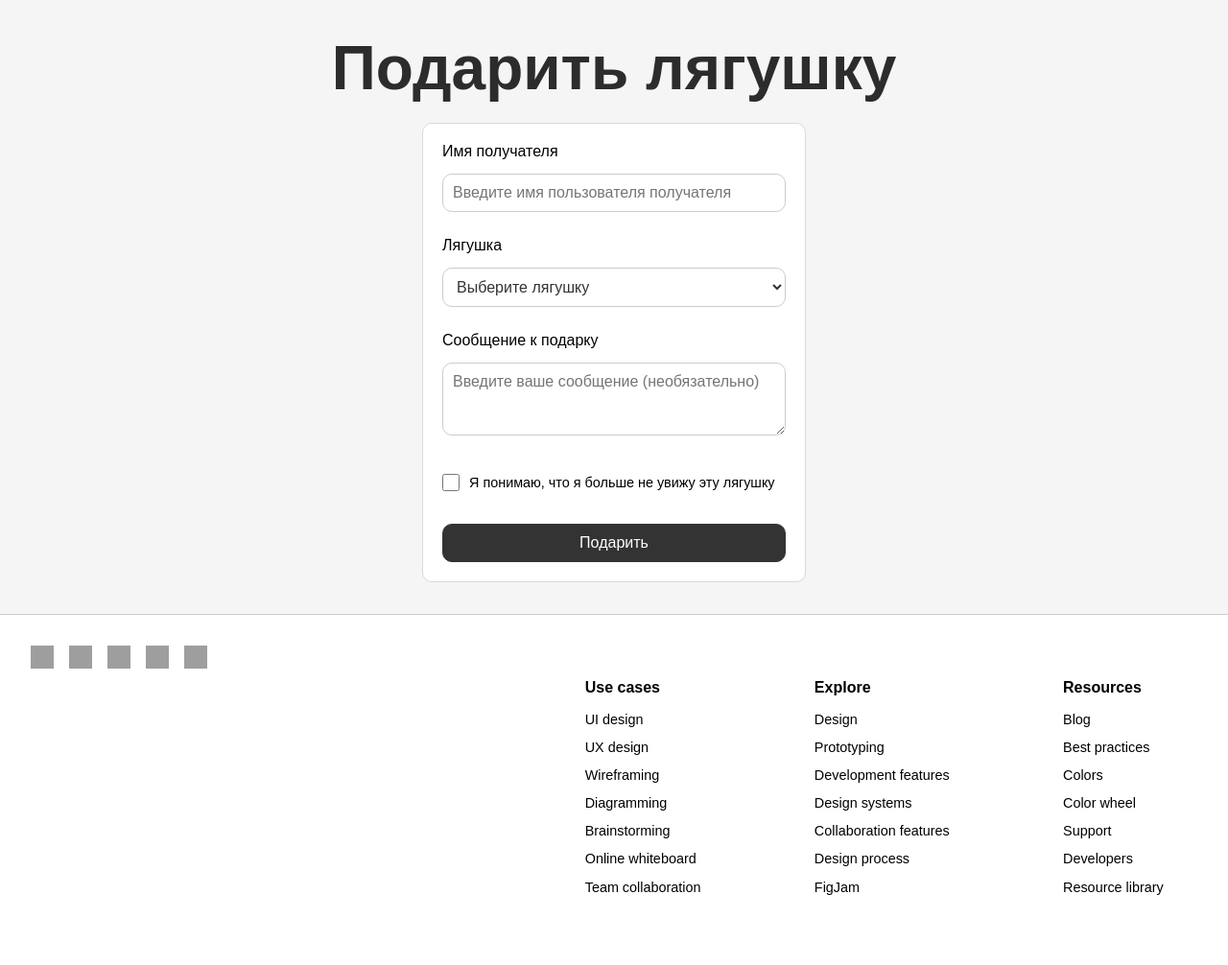
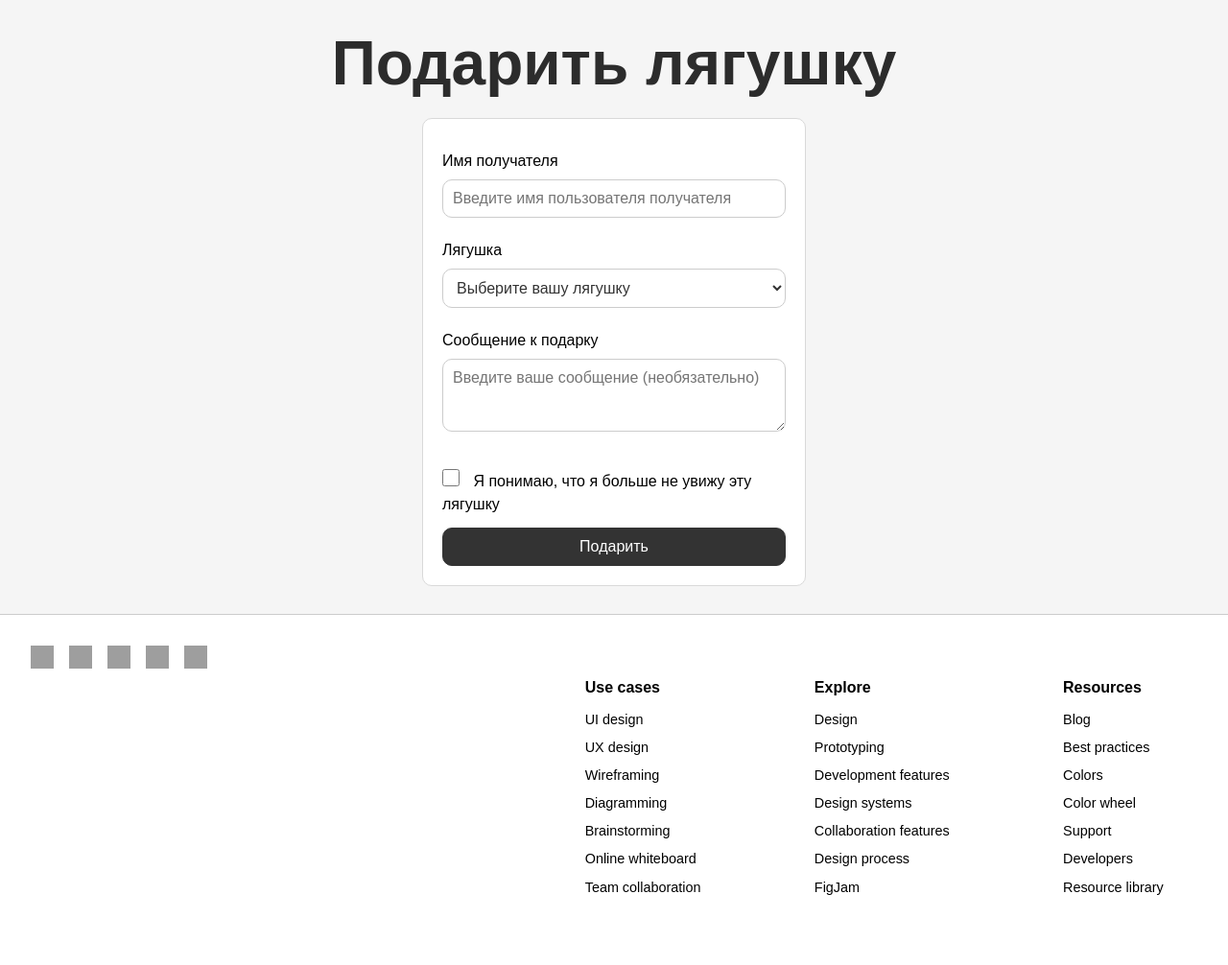
Before and after one commit to ilyash0/frog, a Django app: page /gift in a window 1280 px wide. Shown: the part 119-1125 px from the top of the page at 96% size. Run offline with Django 5.2, Linux system fonts and the light colour scheme; the visitor is signed in with stand-in values (Sample User, id 1); data that the repository does not hold is empty; grey boxes are pictures that could not be loaded.

Commit message:
Minor changes

```diff
--- a/frog_app/forms.py
+++ b/frog_app/forms.py
@@ -8,17 +8,14 @@ class GiftFrogForm(forms.Form):
         label='Имя получателя',
         widget=forms.TextInput(attrs={
             'placeholder': 'Введите имя пользователя получателя',
-            'class': 'form-control',
         })
     )
 
     frog = forms.ModelChoiceField(
         queryset=Frog.objects.none(),
         label='Лягушка',
-        empty_label='Выберите лягушку',
-        widget=forms.Select(attrs={
-            'class': 'form-control',
-        })
+        empty_label='Выберите вашу лягушку',
+        widget=forms.Select()
     )
 
     message = forms.CharField(
@@ -26,16 +23,12 @@ class GiftFrogForm(forms.Form):
         required=False,
         widget=forms.Textarea(attrs={
             'placeholder': 'Введите ваше сообщение (необязательно)',
-            'class': 'form-control',
             'rows': 3,
         })
     )
     confirm = forms.BooleanField(
-
         label='Я понимаю, что я больше не увижу эту лягушку',
-        widget=forms.CheckboxInput(attrs={
-            'class': 'form-check-input',
-        })
+        widget=forms.CheckboxInput()
     )
 
     def __init__(self, *args, user=None, **kwargs):
@@ -48,7 +41,7 @@ class GiftFrogForm(forms.Form):
     def clean_recipient_username(self):
         username = self.cleaned_data['recipient_username']
         try:
-            user = User.objects.get(username=username)
+            User.objects.get(username=username)
         except User.DoesNotExist:
             raise forms.ValidationError(f"Пользователь «{username}» не найден.")
         return username
--- a/frog_app/views.py
+++ b/frog_app/views.py
@@ -65,7 +65,6 @@ class GiftFrogView(LoginRequiredMixin, FormView):
     template_name = 'frog_app/gift.html'
     form_class = GiftFrogForm
     success_url = reverse_lazy('home')
-    # login_url = reverse_lazy('login')
 
     def get_form_kwargs(self):
         kwargs = super().get_form_kwargs()
--- a/templates/frog_app/gift.html
+++ b/templates/frog_app/gift.html
@@ -2,32 +2,6 @@
 {% block title %}Подарить лягушку{% endblock %}
 
 {% block content %}
-    <style>
-
-    .form-group {
-        margin-bottom: 1rem;
-    }
-
-    .form-group label {
-        display: block;
-        margin-bottom: 0.25rem;
-        font-weight: 500;
-    }
-
-
-    .form-check {
-        display: flex;
-        align-items: center;
-        margin-bottom: 1.5rem;
-    }
-
-
-    .form-check label {
-        margin: 0;
-        font-size: 0.9rem;
-    }
-</style>
-
     <div class="container">
         <div class="card-header">
             Подарить лягушку
@@ -35,27 +9,30 @@
         <div class="card">
             <form method="post">
                 {% csrf_token %}
-        <div class="form-group">
+                <p>
                     {{ form.recipient_username.label_tag }}
                     {{ form.recipient_username }}
                     {{ form.recipient_username.errors }}
-        </div>
-        <div class="form-group">
+                </p>
+                <p>
                     {{ form.frog.label_tag }}
                     {{ form.frog }}
                     {{ form.frog.errors }}
-        </div>
-        <div class="form-group">
+                </p>
+                <p>
                     {{ form.message.label_tag }}
                     {{ form.message }}
                     {{ form.message.errors }}
-        </div>
-        <div class="form-check">
+                </p>
+                <p>
                     {{ form.confirm }}
                     {{ form.confirm.label_tag }}
                     {{ form.confirm.errors }}
-        </div>
+                </p>
+                <p>
                     <button class="black-button" type="submit" style="width: 100%;">Подарить</button>
+                </p>
+
             </form>
         </div>
     </div>
```
Lines whose indentation alone changed are shown as unchanged.
